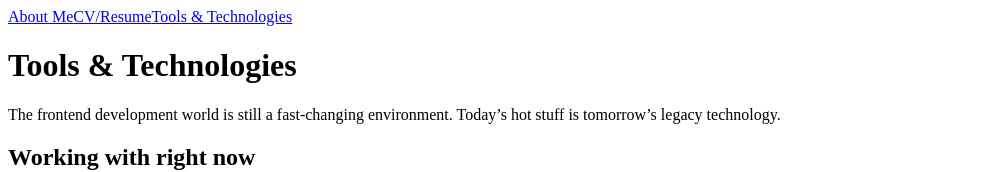
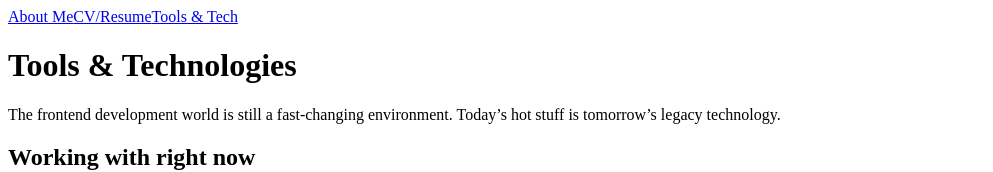
Before and after one commit to mariofink/about.mariofink.de, a Next.js app: page /tech in a window 1280 px wide. Shown: the top 172 px of the page, without its empty margins (0-993 px from the left). Built offline with nearby package versions, Linux system fonts and the light colour scheme.

Commit message:
small layout enhancements

```diff
--- a/components/Navigation.jsx
+++ b/components/Navigation.jsx
@@ -2,10 +2,10 @@ import NavItem from "./NavItem";
 
 export default function Navigation() {
   return (
-    <nav className="container mx-auto px-6 mt-6 max-w-prose">
+    <nav className="flex justify-center sm:gap-6 sm:px-6 mt-3">
       <NavItem caption="About Me" href="/" />
       <NavItem caption="CV/Resume" href="/cv" />
-      <NavItem caption="Tools & Technologies" href="/tech" />
+      <NavItem caption="Tools & Tech" href="/tech" />
     </nav>
   );
 }
--- a/pages/cv.js
+++ b/pages/cv.js
@@ -23,7 +23,7 @@ export default function CV() {
 
       <Navigation />
 
-      <main className="py-16 container mx-auto px-6 max-w-prose">
+      <main className="py-8 container mx-auto px-6 max-w-prose">
         <h1 className="text-6xl font-bold">CV/Resume</h1>
 
         <SubHeading>Work Experience</SubHeading>
--- a/pages/index.js
+++ b/pages/index.js
@@ -12,7 +12,7 @@ export default function Home() {
 
       <Navigation />
 
-      <main className="py-16 container mx-auto px-6 max-w-prose">
+      <main className="py-8 container mx-auto px-6 max-w-prose">
         <h1 className="text-6xl font-bold">About Me</h1>
         <p className="mt-3 text-xl">
           Hi, my name is Mario Fink 👋🏻
--- a/pages/tech.js
+++ b/pages/tech.js
@@ -12,8 +12,8 @@ export default function Tech() {
 
       <Navigation />
 
-      <main className="py-16 container mx-auto px-6 max-w-prose">
-        <h1 className="text-6xl font-bold">Tools & Technologies</h1>
+      <main className="py-8 container mx-auto px-6 max-w-prose">
+        <h1 className="text-3xl sm:text-6xl font-bold">Tools & Technologies</h1>
         <p className="mt-6">
           The frontend development world is still a fast-changing environment.
           Today’s hot stuff is tomorrow’s legacy technology.
```
